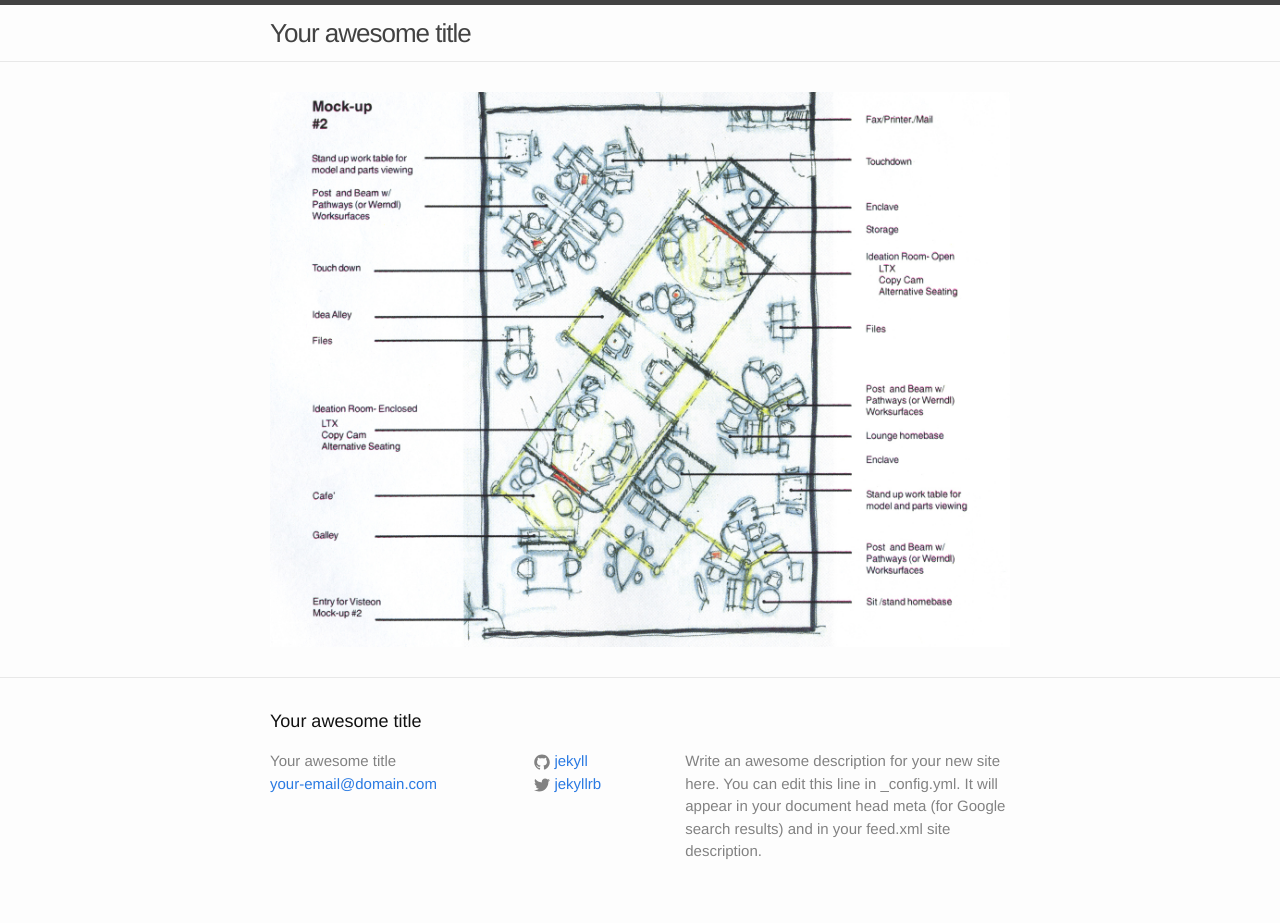
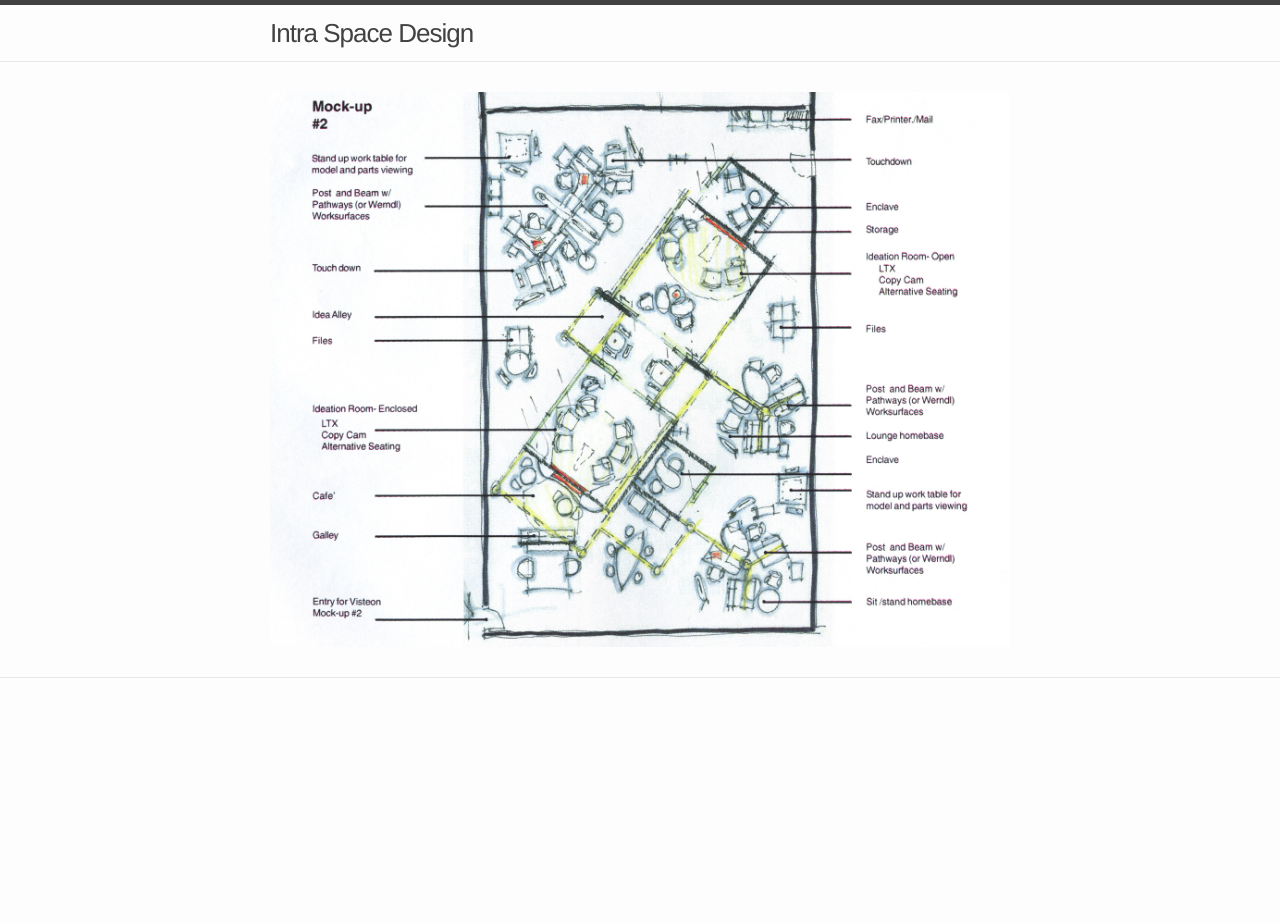
Before and after one commit to intraspacedesign/intraspacedesign.net.bk, a Jekyll site: the page built from index.html, in a window 1280 px wide. Built offline with Jekyll 4.4.1, drawn with Linux system fonts in a browser that asks for light colours; after the commit the page ends 900 px from its top, so only the background shows below that.

Commit message:
more updates

```diff
--- a/_config.yml
+++ b/_config.yml
@@ -10,7 +10,7 @@
 # Site configuration
 #
 
-title: Your awesome title
+title: Intra Space Design
 email: your-email@domain.com
 description: > # this means to ignore newlines until "baseurl:"
   Write an awesome description for your new site here. You can edit this
--- a/_includes/organisms/global/footer.html
+++ /dev/null
@@ -1,38 +0,0 @@
-<footer class="site-footer">
-
-  <div class="wrapper">
-
-    <h2 class="footer-heading">{{ site.title }}</h2>
-
-    <div class="footer-col-wrapper">
-      <div class="footer-col footer-col-1">
-        <ul class="contact-list">
-          <li>{{ site.title }}</li>
-          <li><a href="mailto:{{ site.email }}">{{ site.email }}</a></li>
-        </ul>
-      </div>
-
-      <div class="footer-col footer-col-2">
-        <ul class="social-media-list">
-          {% if site.github_username %}
-          <li>
-            {% include icon-github.html username=site.github_username %}
-          </li>
-          {% endif %}
-
-          {% if site.twitter_username %}
-          <li>
-            {% include icon-twitter.html username=site.twitter_username %}
-          </li>
-          {% endif %}
-        </ul>
-      </div>
-
-      <div class="footer-col footer-col-3">
-        <p>{{ site.description }}</p>
-      </div>
-    </div>
-
-  </div>
-
-</footer>
--- /dev/null
+++ b/_includes/organisms/global/footer/footer.html
@@ -0,0 +1,3 @@
+<footer class="site-footer">
+
+</footer>
--- a/_layouts/default.html
+++ b/_layouts/default.html
@@ -5,7 +5,7 @@
 
   <body>
 
-    {% include organisms/global/header.html %}
+    {% include organisms/global/header/header.html %}
 
     <div class="page-content">
       <div class="wrapper">
@@ -13,7 +13,7 @@
       </div>
     </div>
 
-    {% include organisms/global/footer.html %}
+    {% include organisms/global/footer/footer.html %}
 
   </body>
 
--- a/gulpfile.js
+++ b/gulpfile.js
@@ -19,6 +19,7 @@ gulp.task('serve', gulp.series(
 
 
 const stylesSrc = [
+  '_includes/**/*.scss',
   'src/**/*.scss'
 ]
 const stylesDest = 'dist/css'
@@ -59,7 +60,8 @@ function startServer(neverDone) {
   return browserSync.init({
     files: [
       '_site/*.{css,html,js}',
-      '_site/**/*.{css,html,js}'
+      '_site/**/*.{css,html,js}',
+      'dist/**/*.{css,js}'
     ],
     server: {
       baseDir: [
```
Also changed, not shown: _includes/meta.html (added, +40 -0 lines), _includes/organisms/global/footer/_footer.scss (added, +67 -0 lines), _includes/organisms/global/header/_header.scss (added, +93 -0 lines), _includes/organisms/global/header/header.html (renamed from _includes/organisms/global/header.html, +0 -13 lines), src/styles/_layout.scss (+0 -166 lines), src/styles/main.scss (+6 -4 lines), about/index.html (renamed from release/index.html), 1 other file.
